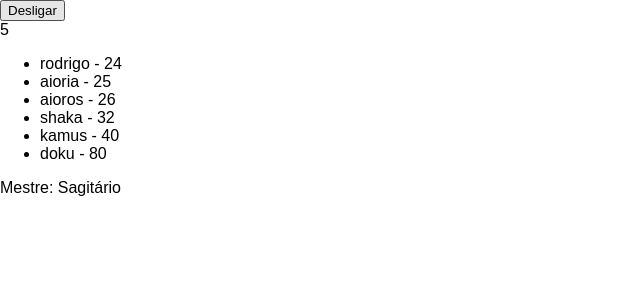
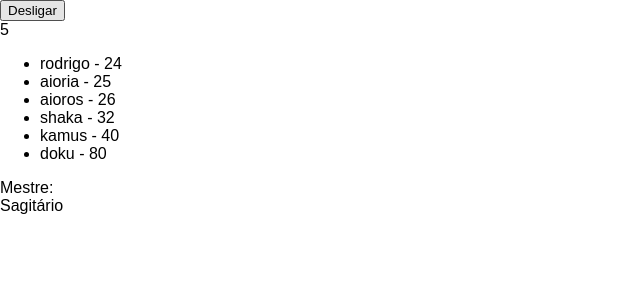
Before and after one commit to RodrigoMachado9/React-Js-Components, a React (Create React App) app: page / in a window 1280 px wide. Shown: the top 300 px of the page, without its empty margins (0-640 px from the left). Built offline with nearby package versions, Linux system fonts and the light colour scheme.

Commit message:
criando elementos filhos de um determinado componente

```diff
--- a/src/App.js
+++ b/src/App.js
@@ -8,10 +8,10 @@ import PeopleList from "./components/PeopleList";
 import ClickList from "./components/ClickList";
 
 
-const INITIAL_STATE = {
-    name:"Sagitário"
-
-};
+// const INITIAL_STATE = {
+//     name:"Sagitário"
+//
+// };
 
 
 class App extends Component {
@@ -38,7 +38,9 @@ class App extends Component {
       <div className="App">
           <MyButton/>
           <PeopleList/>
-          <ClickList {...INITIAL_STATE} />
+          <ClickList>
+              <div>Sagitário</div>
+          </ClickList>
           {/*<MeuComponente {...dados}/>*/}
           {/*<Time/>*/}
           {/*<MeuComponentEscolhido name={variableComponent}/>*/}
--- a/src/components/ClickList.js
+++ b/src/components/ClickList.js
@@ -2,26 +2,16 @@ import React , { Component} from 'react';
 
 
 
-// eslint-disable-next-line t
+//recebendo elemento sagitário da tag app como filho.
 class ClickList extends Component{
-    // eslint-disable-next-line t
-    constructor(props){
-        super(props);
-    }
-
-
-
     render() {
         return (
             <div>
-                Mestre: {this.props.name}
+                Mestre: {this.props.children}
             </div>
         );
     }
 
 }
 
-
-
-
 export default ClickList;
```
